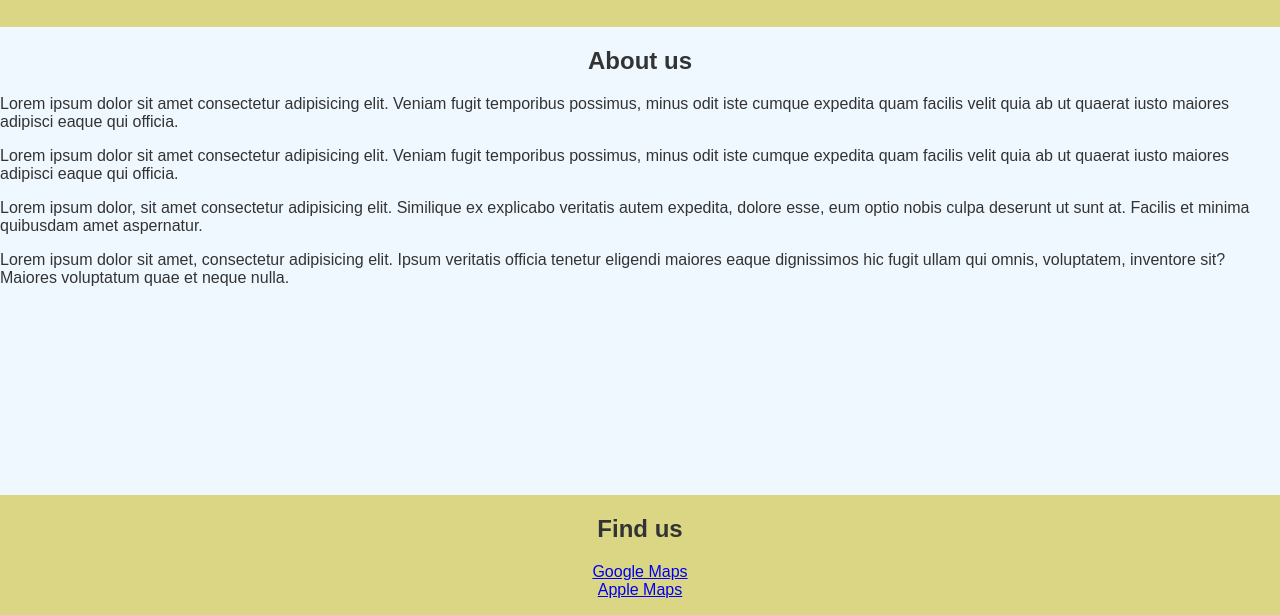
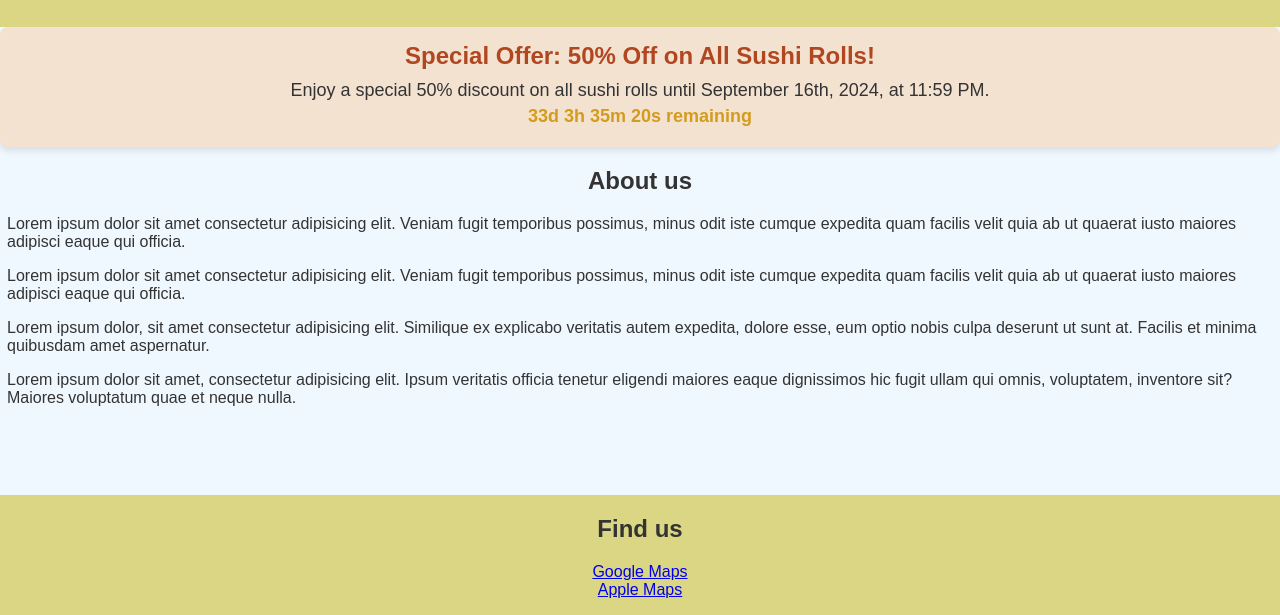
Before and after one commit to cormacf11/templates, a plain HTML site: page template_3/index.html in a window 1280 px wide. Shown: the part 185-800 px from the top of the page. Drawn offline with nearby package versions, Linux system fonts and the light colour scheme.

Commit message:
feat: special offer countdown banner with jquery

```diff
--- a/template_3/dark-mode.css
+++ b/template_3/dark-mode.css
@@ -39,3 +39,17 @@ body.dark-mode #theme-toggle {
 body.dark-mode #theme-toggle:hover {
     background-color: #444;
 }
+
+body.dark-mode #offer-banner {
+    background-color: #2c2c2c;
+    color: #f0f0f0;
+    box-shadow: 0 4px 6px rgba(0, 0, 0, 0.3);
+}
+
+body.dark-mode #offer-banner h2 {
+    color: #e69e66;
+}
+
+body.dark-mode #countdown {
+    color: #ffbb4d;
+}
--- a/template_3/index.html
+++ b/template_3/index.html
@@ -25,12 +25,20 @@
         </nav>
     </header>
 
+    <div id="offer-banner">
+        <h2>Special Offer: 50% Off on All Sushi Rolls!</h2>
+        <p>Enjoy a special 50% discount on all sushi rolls until September 16th, 2024, at 11:59 PM.</p>
+        <p id="countdown">&nbsp;</p>
+    </div>
+
     <main>
-        <h2>About us</h2>
-        <p>Lorem ipsum dolor sit amet consectetur adipisicing elit. Veniam fugit temporibus possimus, minus odit iste cumque expedita quam facilis velit quia ab ut quaerat iusto maiores adipisci eaque qui officia.</p>
-        <p>Lorem ipsum dolor sit amet consectetur adipisicing elit. Veniam fugit temporibus possimus, minus odit iste cumque expedita quam facilis velit quia ab ut quaerat iusto maiores adipisci eaque qui officia.</p>
-        <p>Lorem ipsum dolor, sit amet consectetur adipisicing elit. Similique ex explicabo veritatis autem expedita, dolore esse, eum optio nobis culpa deserunt ut sunt at. Facilis et minima quibusdam amet aspernatur.</p>
-        <p>Lorem ipsum dolor sit amet, consectetur adipisicing elit. Ipsum veritatis officia tenetur eligendi maiores eaque dignissimos hic fugit ullam qui omnis, voluptatem, inventore sit? Maiores voluptatum quae et neque nulla.</p>
+        <div class="container">
+            <h2>About us</h2>
+            <p>Lorem ipsum dolor sit amet consectetur adipisicing elit. Veniam fugit temporibus possimus, minus odit iste cumque expedita quam facilis velit quia ab ut quaerat iusto maiores adipisci eaque qui officia.</p>
+            <p>Lorem ipsum dolor sit amet consectetur adipisicing elit. Veniam fugit temporibus possimus, minus odit iste cumque expedita quam facilis velit quia ab ut quaerat iusto maiores adipisci eaque qui officia.</p>
+            <p>Lorem ipsum dolor, sit amet consectetur adipisicing elit. Similique ex explicabo veritatis autem expedita, dolore esse, eum optio nobis culpa deserunt ut sunt at. Facilis et minima quibusdam amet aspernatur.</p>
+            <p>Lorem ipsum dolor sit amet, consectetur adipisicing elit. Ipsum veritatis officia tenetur eligendi maiores eaque dignissimos hic fugit ullam qui omnis, voluptatem, inventore sit? Maiores voluptatum quae et neque nulla.</p>
+        </div>
     </main>
 
     <footer>
--- a/template_3/script.js
+++ b/template_3/script.js
@@ -125,3 +125,26 @@ $(document).ready(function() {
         $themeToggle.text('Dark Mode');
     }
 });
+
+$(document).ready(function() {
+    // Function to update the countdown
+    function updateCountdown() {
+        const offerEndDate = new Date('September 16, 2024 23:59:00').getTime();
+        const now = new Date().getTime();
+        const timeRemaining = offerEndDate - now;
+
+        if (timeRemaining >= 0) {
+            const days = Math.floor(timeRemaining / (1000 * 60 * 60 * 24));
+            const hours = Math.floor((timeRemaining % (1000 * 60 * 60 * 24)) / (1000 * 60 * 60));
+            const minutes = Math.floor((timeRemaining % (1000 * 60 * 60)) / (1000 * 60));
+            const seconds = Math.floor((timeRemaining % (1000 * 60)) / 1000);
+
+            $('#countdown').text(`${days}d ${hours}h ${minutes}m ${seconds}s remaining`);
+        } else {
+            $('#offer-banner').html('<h2>Offer Expired</h2><p>Sorry, this offer has expired.</p>');
+        }
+    }
+
+    // Update the countdown every second
+    setInterval(updateCountdown, 1000);
+});
--- a/template_3/style.css
+++ b/template_3/style.css
@@ -10,6 +10,10 @@ body {
 
 body h2 {
     text-align: center;
+}
+
+.container {
+    margin: 0 7px;;
 }
 
 header {
@@ -28,7 +32,7 @@ nav {
     justify-content: center;
     flex-wrap: wrap;
     text-align: center;
-    margin: 20px 0;
+    margin: 0 0 20px 0;
     gap: 10px;
 }
 
@@ -107,3 +111,35 @@ body:not(.dark-mode) #theme-toggle {
 body:not(.dark-mode) #theme-toggle:hover {
     background-color: #ccc87f;
 }
+
+#offer-banner {
+    background-color: #f4e2d1;
+    color: #333;
+    text-align: center;
+    padding: 15px;
+    margin: 0 0 20px 0;
+    border-radius: 8px;
+    box-shadow: 0 4px 6px rgba(0, 0, 0, 0.1);
+}
+
+#offer-banner h2 {
+    margin: 0 0 10px;
+    font-size: 24px;
+    color: #b04721;
+}
+
+#offer-banner p {
+    margin: 5px 0;
+    font-size: 18px;
+}
+
+#countdown {
+    font-size: 20px;
+    font-weight: bold;
+    color: #d39c1c;
+}
+
+body:not(.dark-mode) #offer-banner {
+    background-color: #f4e2d1;
+    color: #333;
+}
```
Also changed, not shown: template_3/news.html (+7 -0 lines).
